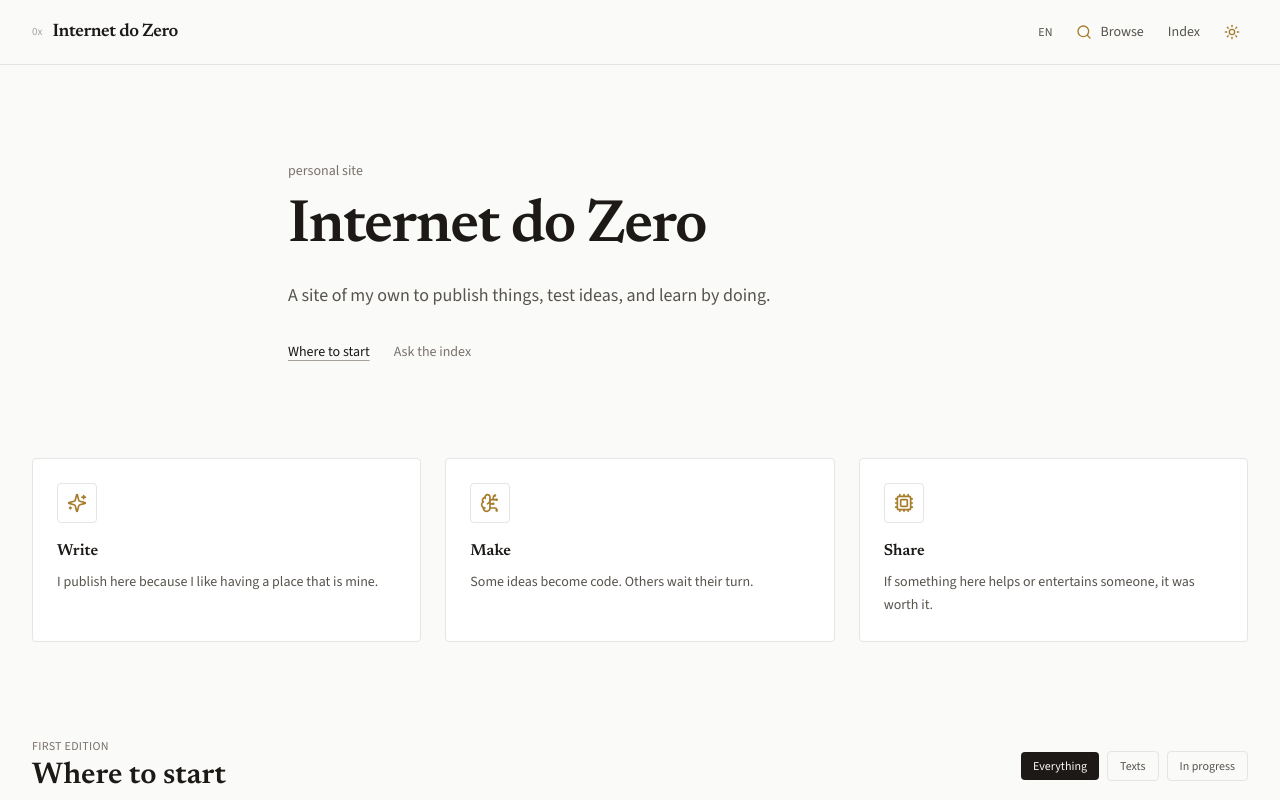
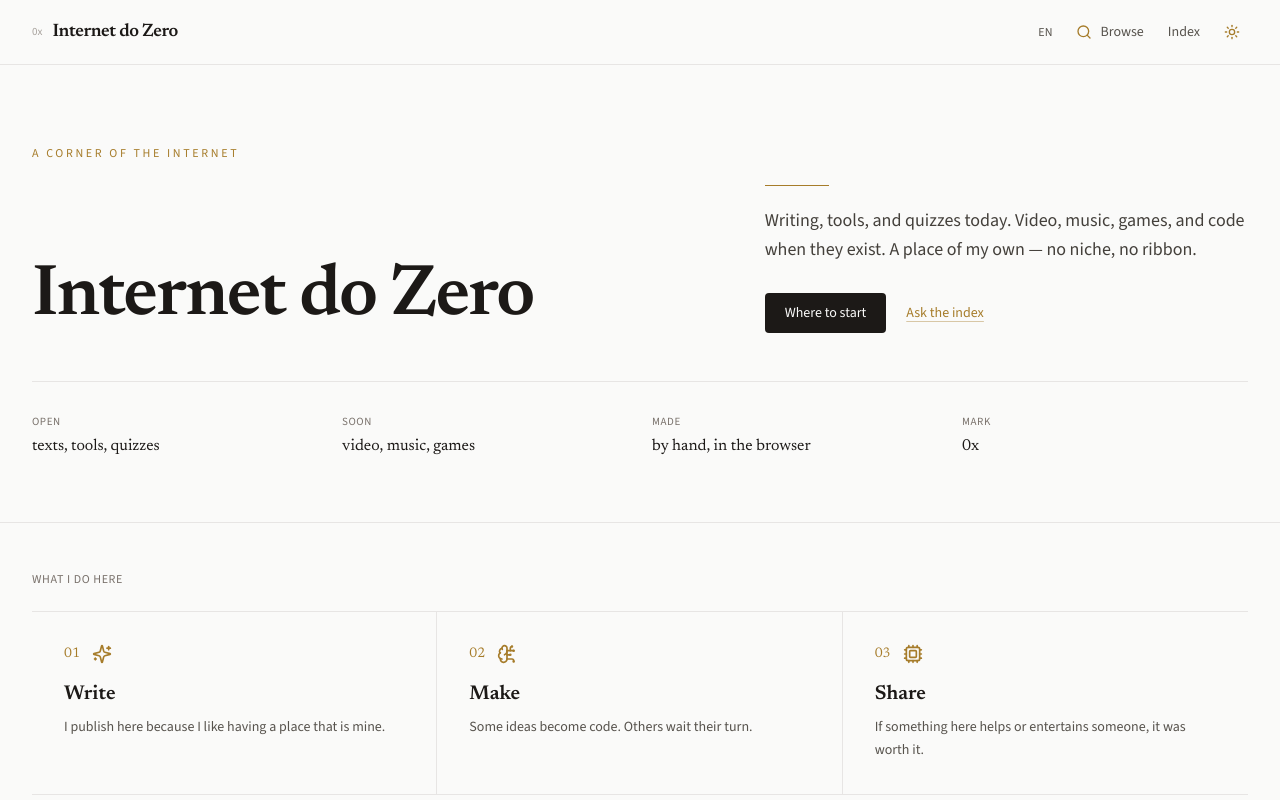
Before and after one commit to internetdozero/internetdozero, a React (Vite) app: page / in a window 1280 px wide. Shown: the top 800 px of the page. Built offline with nearby package versions, Linux system fonts and the light colour scheme.

Commit message:
style(home): give the masthead editorial weight

```diff
--- a/src/components/Hero.jsx
+++ b/src/components/Hero.jsx
@@ -4,35 +4,57 @@ import { translations } from '../i18n/translations';
 export function Hero({ onOpenArsenal, onScrollToGrid, lang = 'pt' }) {
   const t = translations[lang] || translations.pt;
 
+  const folio = [
+    { k: t.hero.statFocus, v: t.hero.statModulesCount },
+    { k: t.hero.statContent, v: t.hero.statContentVal },
+    { k: t.hero.statHobbies, v: t.hero.statHobbiesVal },
+    { k: t.hero.statStatus, v: t.hero.statStatusVal },
+  ];
+
   return (
-    <section className="relative pt-16 pb-12 md:pt-24 md:pb-16">
-      <div className="max-w-3xl mx-auto px-4 sm:px-6 lg:px-8">
-        <p className="text-sm text-stone-500 dark:text-stone-400 mb-4">
+    <section className="relative border-b border-stone-200 pt-14 pb-12 dark:border-stone-800 md:pt-20 md:pb-16">
+      <div className="mx-auto max-w-7xl px-4 sm:px-6 lg:px-8">
+        <p className="mb-6 text-xs font-medium uppercase tracking-[0.22em] icon-accent">
           {t.hero.badgeCentral}
         </p>
-        <h1 className="font-serif text-4xl sm:text-5xl md:text-6xl font-semibold tracking-tight text-stone-900 dark:text-stone-50">
+
+        <div className="grid items-end gap-10 md:grid-cols-12">
+          <h1 className="font-serif text-5xl font-semibold tracking-tight text-stone-900 dark:text-stone-50 sm:text-6xl md:col-span-7 md:text-7xl">
             Internet do Zero
           </h1>
-        <p className="mt-6 max-w-xl text-lg text-stone-600 dark:text-stone-400 leading-relaxed">
+          <div className="md:col-span-5">
+            <div className="mb-5 h-px w-16 bg-[var(--icon)]" aria-hidden="true" />
+            <p className="text-lg leading-relaxed text-stone-700 dark:text-stone-300">
               {t.hero.subtitle}
             </p>
-        <div className="mt-8 flex flex-wrap items-center gap-x-6 gap-y-2 text-sm">
+            <div className="mt-7 flex flex-wrap items-center gap-x-5 gap-y-3 text-sm">
               <button
                 type="button"
                 onClick={onScrollToGrid}
-            className="text-stone-900 dark:text-stone-100 underline underline-offset-4 decoration-stone-400 hover:decoration-stone-800 dark:hover:decoration-stone-200 cursor-pointer"
+                className="rounded-sm bg-stone-900 px-5 py-2.5 font-medium text-stone-50 hover:bg-stone-800 dark:bg-stone-100 dark:text-stone-900 dark:hover:bg-stone-200 cursor-pointer"
               >
                 {t.hero.btnModules}
               </button>
               <button
                 type="button"
                 onClick={onOpenArsenal}
-            className="text-stone-500 hover:text-stone-900 hover:underline underline-offset-4 dark:hover:text-stone-200 cursor-pointer"
+                className="icon-accent underline underline-offset-4 decoration-[var(--icon)]/40 hover:decoration-[var(--icon)] cursor-pointer"
               >
                 {t.hero.btnConsole}
               </button>
             </div>
           </div>
+        </div>
+
+        <dl className="mt-12 grid grid-cols-2 gap-6 border-t border-stone-200 pt-8 dark:border-stone-800 sm:grid-cols-4">
+          {folio.map((item) => (
+            <div key={item.k}>
+              <dt className="text-[11px] uppercase tracking-wider text-stone-500">{item.k}</dt>
+              <dd className="mt-1 font-serif text-base text-stone-900 dark:text-stone-100">{item.v}</dd>
+            </div>
+          ))}
+        </dl>
+      </div>
     </section>
   );
 }
--- a/src/components/HubView.jsx
+++ b/src/components/HubView.jsx
@@ -46,22 +46,23 @@ export function HubView({ onSelectModule, lang = 'pt' }) {
         lang={lang}
       />
 
-      {/* System Pillars */}
-      <section className="max-w-7xl mx-auto px-4 sm:px-6 lg:px-8 py-8">
-        <div className="grid grid-cols-1 md:grid-cols-3 gap-6">
-          {systemPillars.map((pillar) => {
+      <section className="max-w-7xl mx-auto px-4 sm:px-6 lg:px-8 py-12">
+        <p className="mb-6 text-xs uppercase tracking-wider text-stone-500">{t.hub.systemPillarsTitle}</p>
+        <div className="grid grid-cols-1 md:grid-cols-3 gap-0 md:divide-x divide-stone-200 dark:divide-stone-800 border-y border-stone-200 dark:border-stone-800">
+          {systemPillars.map((pillar, index) => {
             const title = (lang === 'en' && pillar.title_en) ? pillar.title_en : (pillar.title_pt || pillar.title);
             const desc = (lang === 'en' && pillar.desc_en) ? pillar.desc_en : (pillar.desc_pt || pillar.desc);
 
             return (
               <div
                 key={pillar.title_pt || pillar.title}
-                className="p-6 rounded-sm bg-white dark:bg-stone-900 border border-stone-200 dark:border-stone-800"
+                className="p-6 md:p-8"
               >
-                <div className="w-10 h-10 rounded-sm border border-stone-200 dark:border-stone-700 flex items-center justify-center mb-4">
+                <div className="mb-4 flex items-center gap-3">
+                  <span className="font-serif text-sm icon-accent tabular-nums">0{index + 1}</span>
                   <DynamicIcon name={pillar.icon} className="w-5 h-5" />
                 </div>
-                <h3 className="font-serif font-semibold text-base text-stone-900 dark:text-stone-50 mb-2">
+                <h3 className="font-serif text-xl font-semibold text-stone-900 dark:text-stone-50 mb-2">
                   {title}
                 </h3>
                 <p className="text-sm text-stone-600 dark:text-stone-400 leading-relaxed">
@@ -85,6 +86,7 @@ export function HubView({ onSelectModule, lang = 'pt' }) {
             <h2 className="text-2xl sm:text-3xl font-serif font-semibold text-stone-900 dark:text-stone-50">
               {t.hub.modulesTitle}
             </h2>
+            <p className="mt-2 max-w-lg text-sm text-stone-500">{t.hub.modulesDesc}</p>
           </div>
 
           <div className="flex flex-wrap items-center gap-2">
--- a/src/components/ModuleCard.jsx
+++ b/src/components/ModuleCard.jsx
@@ -20,7 +20,7 @@ export const ModuleCard = React.memo(function ModuleCard({ module, onSelect, lan
       type="button"
       onClick={() => onSelect(module)}
       aria-label={`${lang === 'en' ? 'Open' : 'Abrir'} ${title}`}
-      className="group relative flex flex-col justify-between p-6 rounded-sm bg-white dark:bg-stone-900 border border-stone-200 dark:border-stone-800 hover:border-stone-400 dark:hover:border-stone-600 transition-colors cursor-pointer text-left overflow-hidden"
+      className="group relative flex flex-col justify-between p-6 rounded-sm bg-white dark:bg-stone-900 border border-stone-200 dark:border-stone-800 border-l-[3px] border-l-[var(--icon)] hover:bg-stone-50 dark:hover:bg-stone-900/80 transition-colors cursor-pointer text-left overflow-hidden"
     >
       <div className="flex-1">
         <div className="flex items-center justify-between gap-2 mb-4">
@@ -74,7 +74,7 @@ export const ModuleCard = React.memo(function ModuleCard({ module, onSelect, lan
 
         <div className="flex items-center gap-1 text-xs text-stone-500 group-hover:text-stone-900 dark:group-hover:text-stone-200">
           <span>{lang === 'en' ? 'Open' : 'Abrir'}</span>
-          <ArrowUpRight className="w-4 h-4" />
+          <ArrowUpRight className="w-4 h-4 icon-accent" />
         </div>
       </div>
     </button>
--- a/src/i18n/translations.js
+++ b/src/i18n/translations.js
@@ -14,18 +14,18 @@ export const translations = {
       langTitle: 'Alternar idioma (PT/EN)'
     },
     hero: {
-      badgeCentral: 'site pessoal',
-      subtitle: 'Um site meu para publicar coisas, testar ideias e aprender fazendo.',
+      badgeCentral: 'um canto na internet',
+      subtitle: 'Textos, ferramentas e quizzes hoje. Vídeo, música, jogos e código quando existirem. Um lugar meu — sem nicho, sem fita.',
       btnModules: 'Por onde começar',
       btnConsole: 'Perguntar ao índice',
-      statFocus: 'Agora',
-      statModulesCount: '2 espaços',
-      statContent: 'Publicação',
-      statContentVal: 'textos e guias',
-      statHobbies: 'Em breve',
-      statHobbiesVal: 'quizzes',
-      statStatus: 'Estado',
-      statStatusVal: 'online'
+      statFocus: 'Aberto',
+      statModulesCount: 'textos, tools, quizzes',
+      statContent: 'Em breve',
+      statContentVal: 'vídeo, música, jogos',
+      statHobbies: 'Feito',
+      statHobbiesVal: 'à mão, no browser',
+      statStatus: 'Selo',
+      statStatusVal: '0x'
     },
     hub: {
       modulesTitle: 'Por onde começar',
@@ -115,18 +115,18 @@ export const translations = {
       langTitle: 'Switch language (PT/EN)'
     },
     hero: {
-      badgeCentral: 'personal site',
-      subtitle: 'A site of my own to publish things, test ideas, and learn by doing.',
+      badgeCentral: 'a corner of the internet',
+      subtitle: 'Writing, tools, and quizzes today. Video, music, games, and code when they exist. A place of my own — no niche, no ribbon.',
       btnModules: 'Where to start',
       btnConsole: 'Ask the index',
-      statFocus: 'Now',
-      statModulesCount: '2 spaces',
-      statContent: 'Publishing',
-      statContentVal: 'texts & guides',
-      statHobbies: 'Coming soon',
-      statHobbiesVal: 'quizzes',
-      statStatus: 'State',
-      statStatusVal: 'online'
+      statFocus: 'Open',
+      statModulesCount: 'texts, tools, quizzes',
+      statContent: 'Soon',
+      statContentVal: 'video, music, games',
+      statHobbies: 'Made',
+      statHobbiesVal: 'by hand, in the browser',
+      statStatus: 'Mark',
+      statStatusVal: '0x'
     },
     hub: {
       modulesTitle: 'Where to start',
```
Lines whose indentation alone changed are shown as unchanged.
